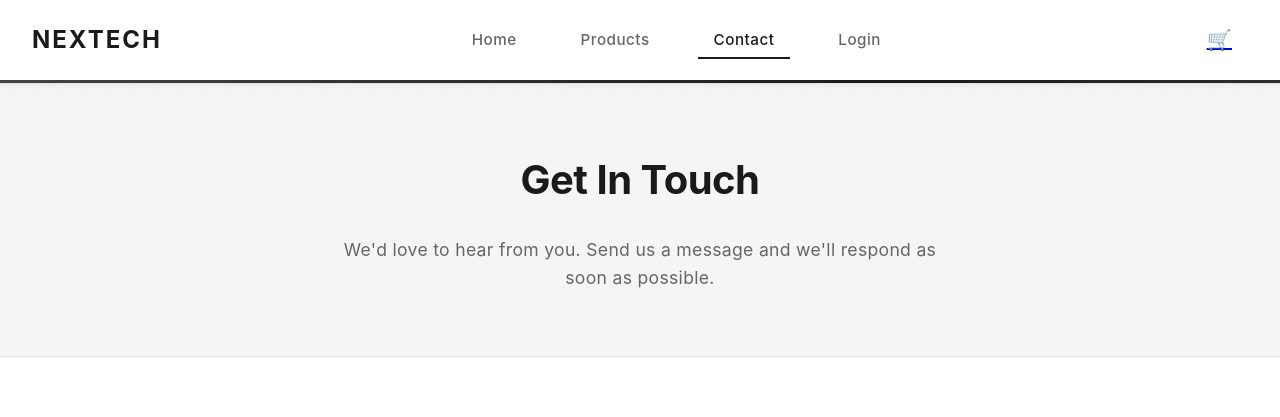
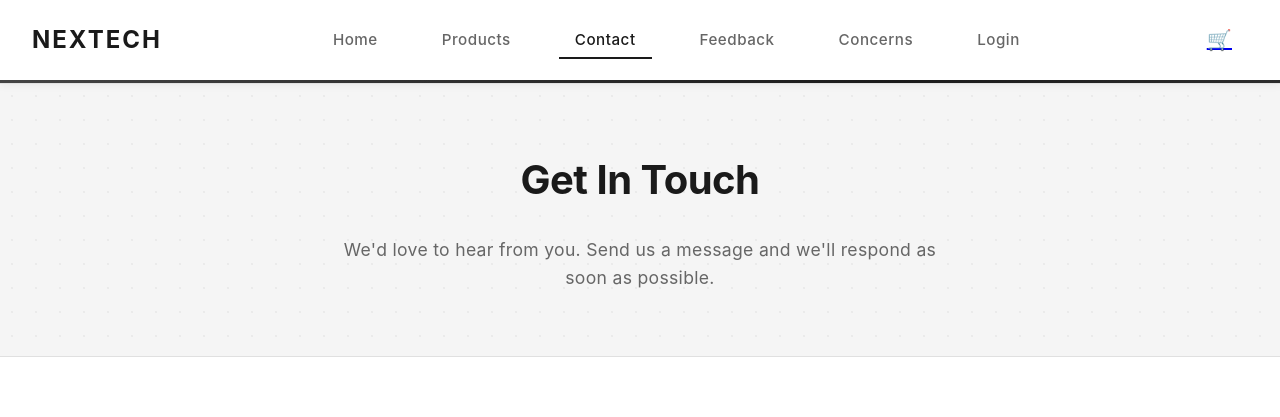
Before and after one commit to eadweardly/nextech, a PHP site: page /contact.php in a window 1280 px wide. Shown: the top 417 px of the page. Run offline with PHP 8.4, Linux system fonts and the light colour scheme.

Commit message:
finalize 11-table database with variants, address, concerns, feedback, contact

```diff
--- a/contact.php
+++ b/contact.php
@@ -1,5 +1,6 @@
 <?php
 session_start();
+require_once 'db_config.php';
 
 $message      = '';
 $message_type = '';
@@ -127,25 +128,24 @@ if ($_SERVER['REQUEST_METHOD'] === 'POST') {
     if (!$consent)          $errors[] = 'You must agree to the privacy policy to continue.';
 
     if (empty($errors)) {
-        // ── All valid — process the message ──────────────────────────────
-        // subject_is() uses strcmp() for exact matching
-        if (subject_is($subject, 'support')) {
-            // Priority handling for support tickets
+        // ── All valid — save to database ──────────────────────────────────
+        try {
+            $user_id = $_SESSION['user_id'] ?? null;
+
+            $stmt = $conn->prepare("
+                INSERT INTO support_messages (user_id, type, name, email, phone, subject, message)
+                VALUES (?, 'contact', ?, ?, ?, ?, ?)
+            ");
+            $stmt->execute([$user_id, $name, $email, $phone, $subject, $msg]);
+
+            $message      = 'Thank you, ' . htmlspecialchars($name) . '! Your message has been sent. We\'ll get back to you shortly.';
+            $message_type = 'success';
+            $form_data    = []; // clear form on success
+
+        } catch (PDOException $e) {
+            $message      = 'Error sending your message. Please try again.';
+            $message_type = 'error';
         }
-
-        // date() — log submission timestamp
-        $submitted_at = date('Y-m-d H:i:s');
-
-        /*
-         * TODO: send email / save to DB here.
-         * Example:
-         *   mail($email, 'We received your message', "Hi $name, ...");
-         *   $stmt = $conn->prepare("INSERT INTO contacts ...");
-         */
-
-        $message      = 'Thank you, ' . htmlspecialchars($name) . '! Your message has been sent. We\'ll get back to you shortly.';
-        $message_type = 'success';
-        $form_data    = []; // clear form on success
     } else {
         $message      = implode('<br>', $errors);
         $message_type = 'error';
@@ -170,6 +170,8 @@ if ($_SERVER['REQUEST_METHOD'] === 'POST') {
                 <li><a href="index.php"   class="nav-link">Home</a></li>
                 <li><a href="product.php" class="nav-link">Products</a></li>
                 <li><a href="contact.php" class="nav-link active">Contact</a></li>
+                <li><a href="feedback.php" class="nav-link">Feedback</a></li>
+                <li><a href="concerns.php" class="nav-link">Concerns</a></li>
                 <?php if (isset($_SESSION['user_id'])): ?>
                     <li><a href="cart.php"   class="nav-link">Cart</a></li>
                     <li><a href="logout.php" class="nav-link">Logout (<?php echo htmlspecialchars($_SESSION['username']); ?>)</a></li>
@@ -357,8 +359,8 @@ if ($_SERVER['REQUEST_METHOD'] === 'POST') {
             <div class="footer-section">
                 <h4>Support</h4>
                 <ul>
-                    <li><a href="#">Shipping Info</a></li>
-                    <li><a href="#">Returns</a></li>
+                    <li><a href="feedback.php">Feedback</a></li>
+                    <li><a href="concerns.php">Concerns</a></li>
                     <li><a href="#">FAQ</a></li>
                 </ul>
             </div>
```
Also changed, not shown: nextech_db.sql (+12 -0 lines), concerns.php (line endings or trailing spaces), feedback.php (line endings or trailing spaces).
